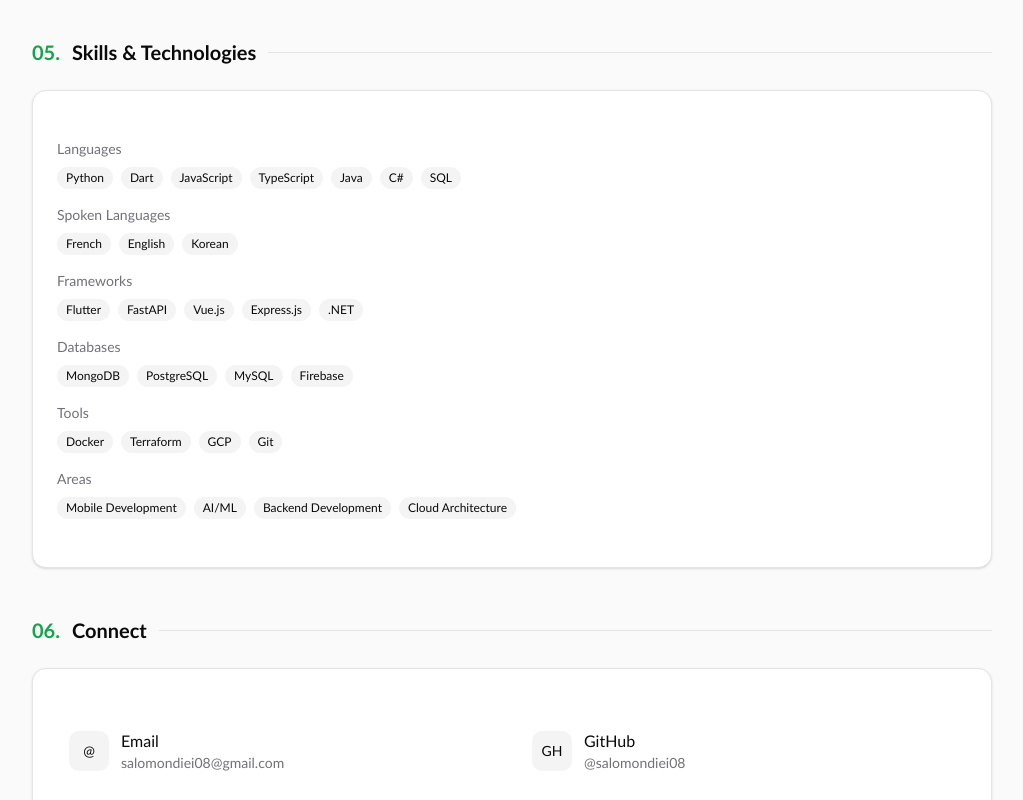
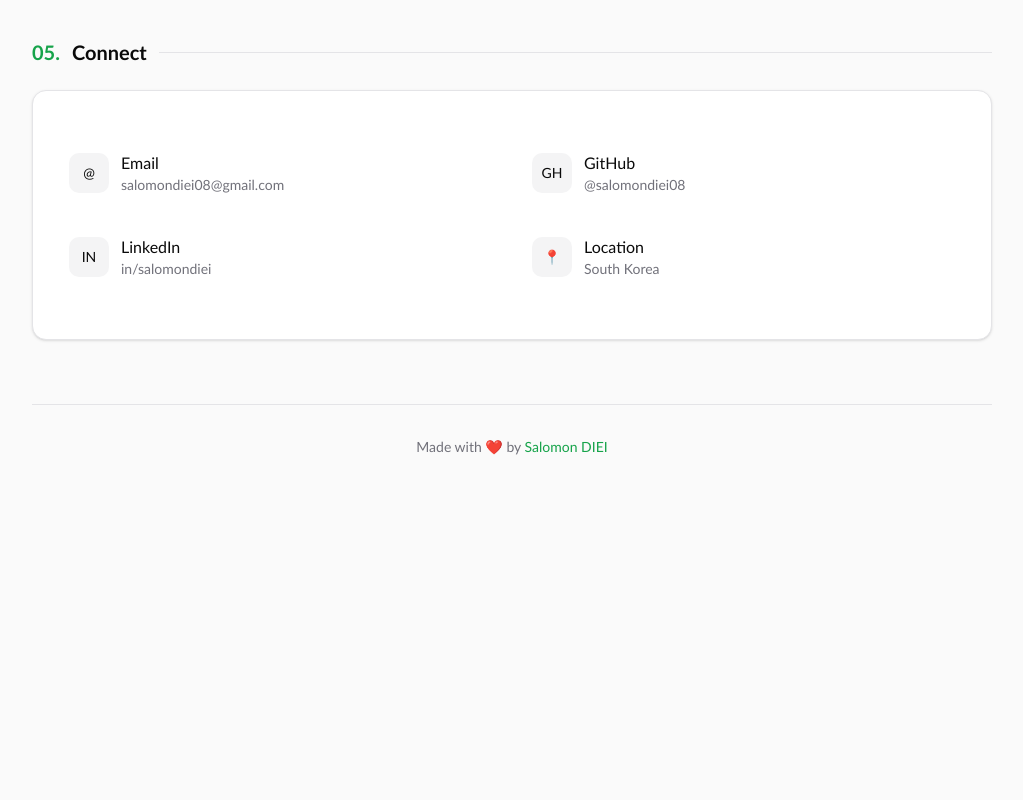
Before and after one commit to Salomondiei08/portfolio, a Next.js app: page /about in a window 1280 px wide. Shown: the part 2480-3280 px from the top of the page, without its empty margins (256-1279 px from the left). After the commit the page ends 2969 px from the top, so only its background shows below. Built offline with nearby package versions, Linux system fonts and the light colour scheme.

Commit message:
refactor(about): remove Skills & Technologies section
Drop the skills const and the 05. Skills & Technologies card.
Renumber Connect from 06 to 05.

```diff
--- a/src/app/about/page.tsx
+++ b/src/app/about/page.tsx
@@ -81,14 +81,6 @@ const awards = [
   "10,000 Codeurs Ambassador - 2021",
 ];
 
-const skills = {
-  languages: ["Python", "Dart", "JavaScript", "TypeScript", "Java", "C#", "SQL"],
-  "spoken languages": ["French", "English", "Korean"],
-  frameworks: ["Flutter", "FastAPI", "Vue.js", "Express.js", ".NET"],
-  databases: ["MongoDB", "PostgreSQL", "MySQL", "Firebase"],
-  tools: ["Docker", "Terraform", "GCP", "Git"],
-  areas: ["Mobile Development", "AI/ML", "Backend Development", "Cloud Architecture"],
-};
 
 export default function AboutPage() {
   return (
@@ -257,40 +249,10 @@ export default function AboutPage() {
         </Card>
       </section>
 
-      {/* Skills */}
+      {/* Connect */}
       <section className="space-y-6">
         <h2 className="text-xl font-semibold flex items-center gap-3">
           <span className="text-primary">05.</span>
-          Skills & Technologies
-          <div className="h-px flex-1 bg-border" />
-        </h2>
-
-        <Card className="bg-card border-border">
-          <CardContent className="p-6 space-y-4">
-            {Object.entries(skills).map(([category, items]) => (
-              <div key={category}>
-                <p className="text-sm text-muted-foreground capitalize mb-2">{category}</p>
-                <div className="flex flex-wrap gap-2">
-                  {items.map((item) => (
-                    <Badge
-                      key={item}
-                      variant="secondary"
-                      className="hover:bg-primary hover:text-primary-foreground transition-colors"
-                    >
-                      {item}
-                    </Badge>
-                  ))}
-                </div>
-              </div>
-            ))}
-          </CardContent>
-        </Card>
-      </section>
-
-      {/* Connect */}
-      <section className="space-y-6">
-        <h2 className="text-xl font-semibold flex items-center gap-3">
-          <span className="text-primary">06.</span>
           Connect
           <div className="h-px flex-1 bg-border" />
         </h2>
```
